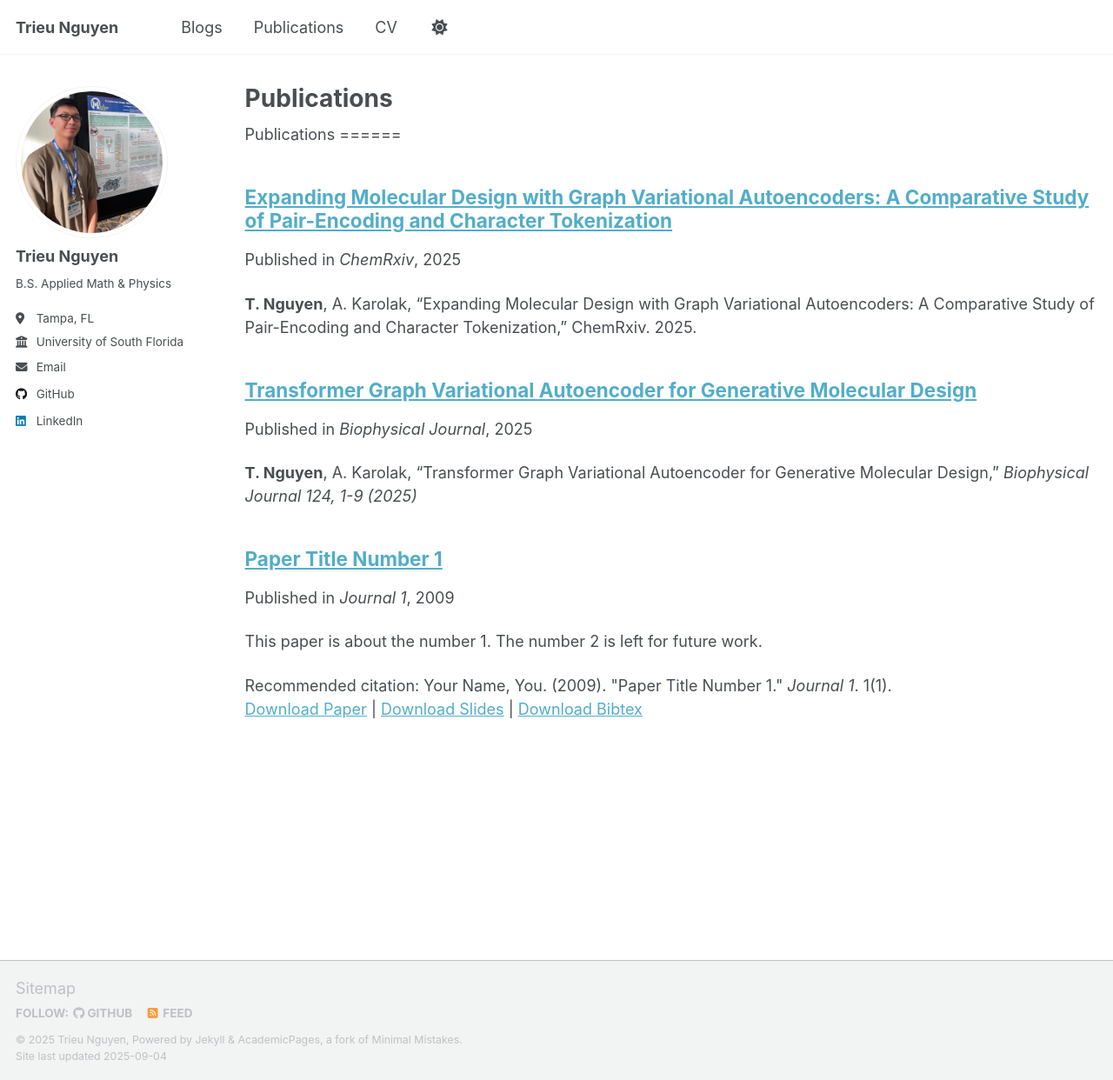
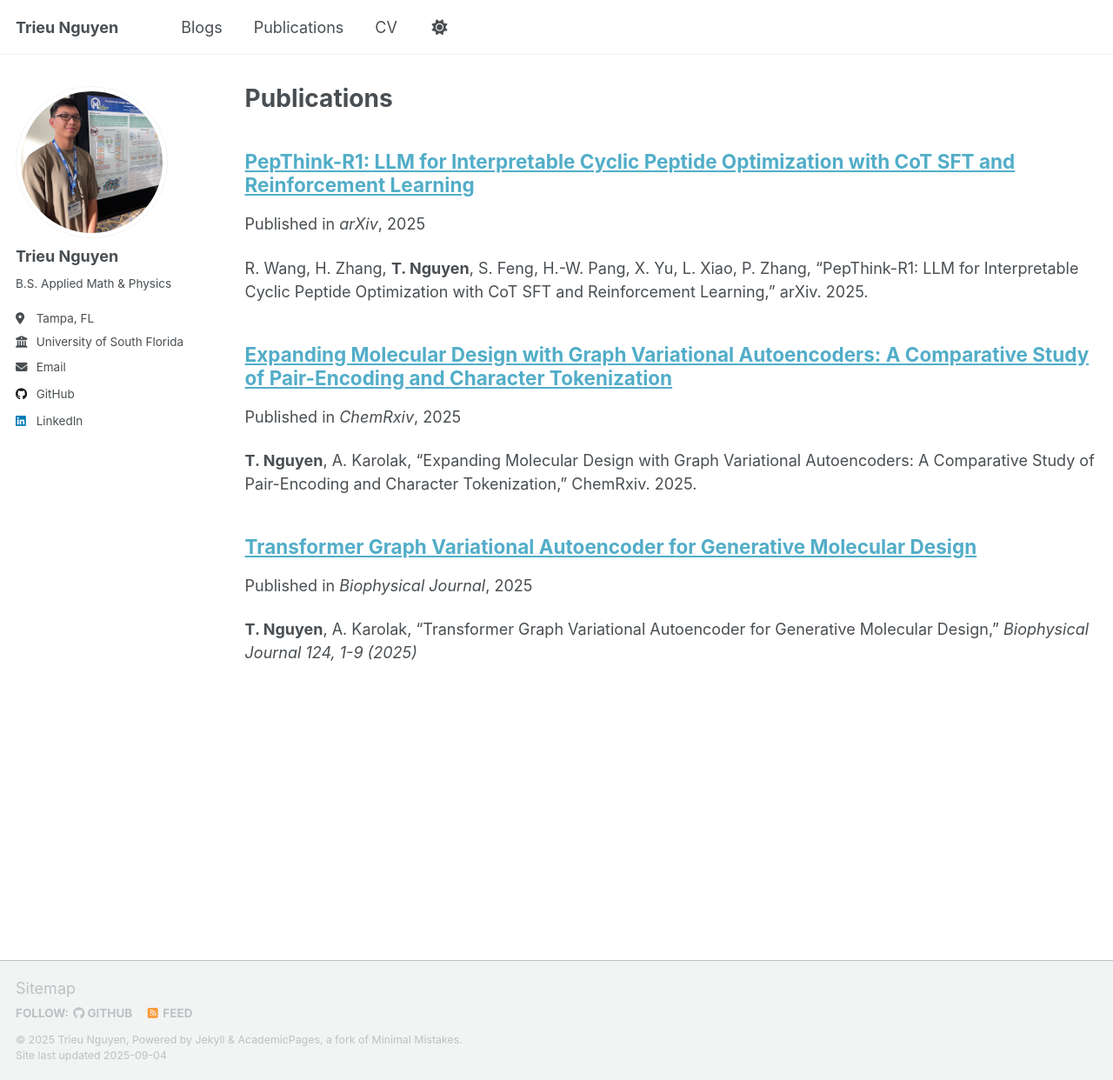
Before and after one commit to nnhoangtrieu/nnhoangtrieu.github.io, a Jekyll site: the page built from _pages/publications.html, in a window 1280 px wide and 1242 px high. Shown: the whole window at 87% size. Built offline with Jekyll 4.4.1, drawn with Linux system fonts in a browser that asks for light colours; a script that is not in the unit is left out.

Commit message:
update pepthink

```diff
--- a/_pages/publications.html
+++ b/_pages/publications.html
@@ -4,9 +4,6 @@ title: "Publications"
 permalink: /publications/
 author_profile: true
 ---
-
-Publications
-======
 
 {% if author.googlescholar %}
   You can also find my articles on <u><a href="{{author.googlescholar}}">my Google Scholar profile</a>.</u>
--- a/_publications/2009-10-01-paper-title-number-1.md
+++ /dev/null
@@ -1,14 +0,0 @@
----
-title: "Paper Title Number 1"
-collection: publications
-# category: manuscripts
-permalink: /publication/2009-10-01-paper-title-number-1
-excerpt: 'This paper is about the number 1. The number 2 is left for future work.'
-date: 2009-10-01
-venue: 'Journal 1'
-slidesurl: 'http://academicpages.github.io/files/slides1.pdf'
-paperurl: 'http://academicpages.github.io/files/paper1.pdf'
-bibtexurl: 'http://academicpages.github.io/files/bibtex1.bib'
-citation: 'Your Name, You. (2009). &quot;Paper Title Number 1.&quot; <i>Journal 1</i>. 1(1).'
----
-The contents above will be part of a list of publications, if the user clicks the link for the publication than the contents of section will be rendered as a full page, allowing you to provide more information about the paper for the reader. When publications are displayed as a single page, the contents of the above "citation" field will automatically be included below this section in a smaller font.
--- /dev/null
+++ b/_publications/2025-08-20-pepthink.md
@@ -0,0 +1,11 @@
+---
+title: "PepThink-R1: LLM for Interpretable Cyclic Peptide Optimization with CoT SFT and Reinforcement Learning"
+collection: publications
+permalink: /publication/2025-08-20-pepthink
+excerpt: 'R. Wang, H. Zhang, **T. Nguyen**, S. Feng, H.-W. Pang, X. Yu, L. Xiao, P. Zhang, “PepThink-R1: LLM for Interpretable Cyclic Peptide Optimization with CoT SFT and Reinforcement Learning,” arXiv. 2025.'
+date: 2025-08-20
+venue: 'arXiv'
+---
+Designing therapeutic peptides with tailored properties is hindered by the vastness of sequence space, limited experimental data, and poor interpretability of current generative models. To address these challenges, we introduce PepThink-R1, a generative framework that integrates large language models (LLMs) with chain-of-thought (CoT) supervised fine-tuning and reinforcement learning (RL). Unlike prior approaches, PepThink-R1 explicitly reasons about monomer-level modifications during sequence generation, enabling interpretable design choices while optimizing for multiple pharmacological properties. Guided by a tailored reward function balancing chemical validity and property improvements, the model autonomously explores diverse sequence variants. We demonstrate that PepThink-R1 generates cyclic peptides with significantly enhanced lipophilicity, stability, and exposure, outperforming existing general LLMs (e.g., GPT-5) and domain-specific baseline in both optimization success and interpretability. To our knowledge, this is the first LLM-based peptide design framework that combines explicit reasoning with RL-driven property control, marking a step toward reliable and transparent peptide optimization for therapeutic discovery.
+
+[Access Paper](https://arxiv.org/abs/2508.14765)
```
